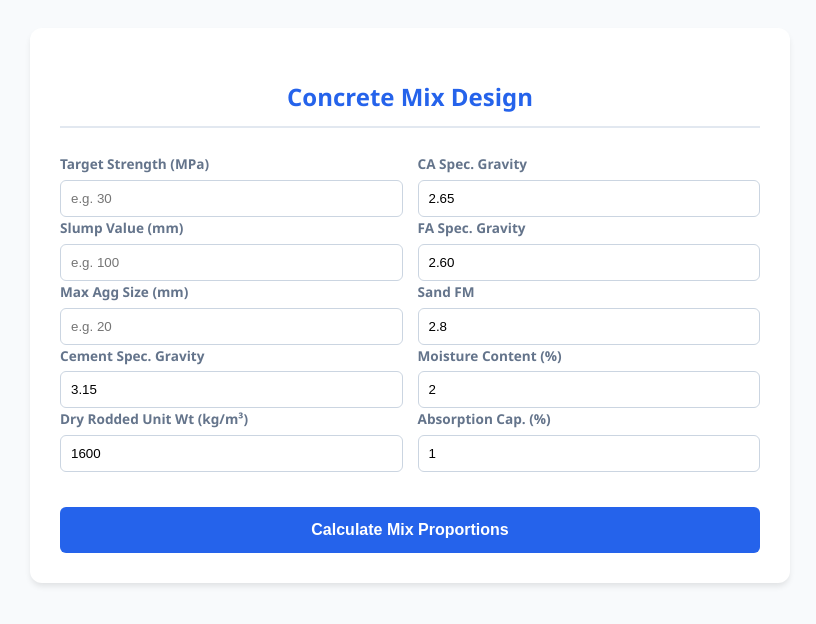
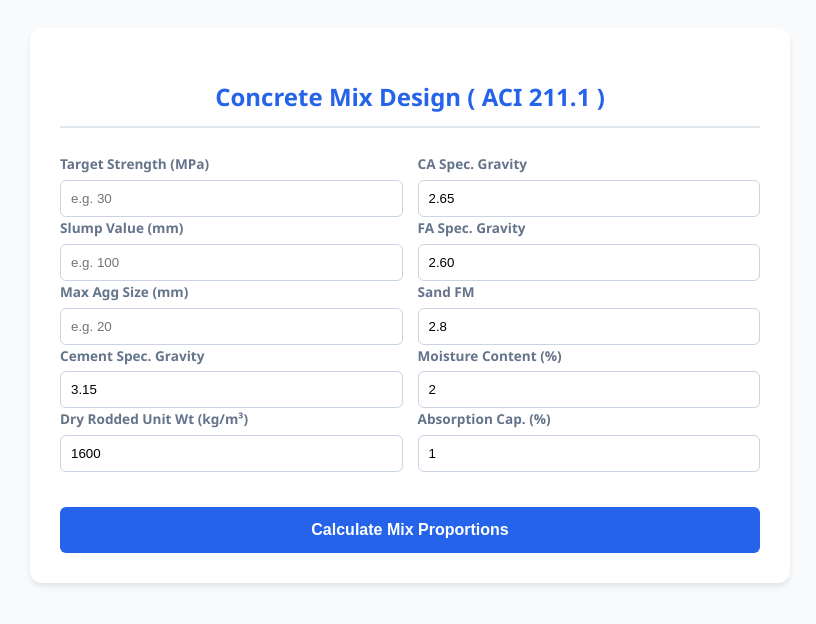
Before and after one commit to naim5955/mixdesign, a plain HTML site: page index.html in a window 1280 px wide. Shown: the whole page, without its empty margins (230-1046 px from the left). Drawn offline with Linux system fonts and the light colour scheme.

Commit message:
Update index.html

```diff
--- a/index.html
+++ b/index.html
@@ -32,7 +32,7 @@
 
 <div class="container">
     <div id="inputPage">
-        <h2>Concrete Mix Design</h2>
+        <h2>Concrete Mix Design ( ACI 211.1 )</h2>
         <div class="grid">
             <div class="input-group">
                 <label>Target Strength (MPa)</label>
```
